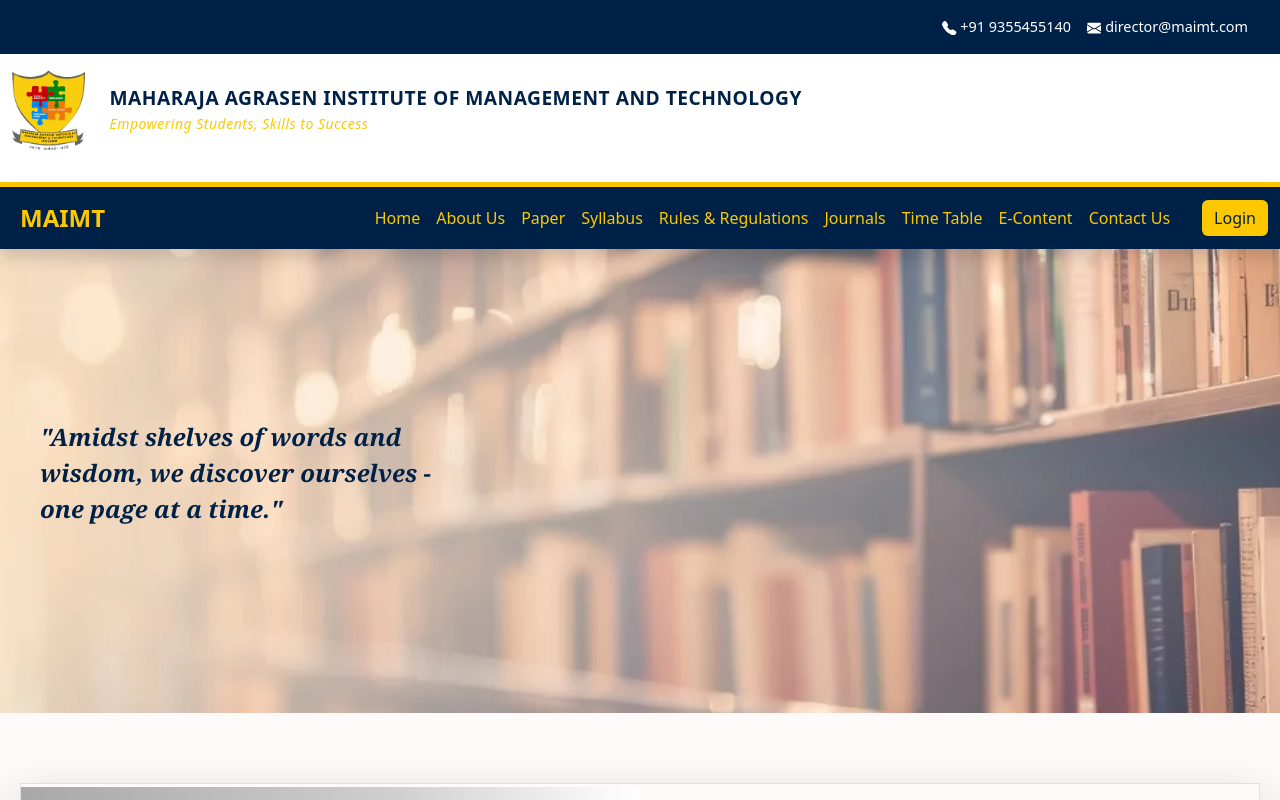
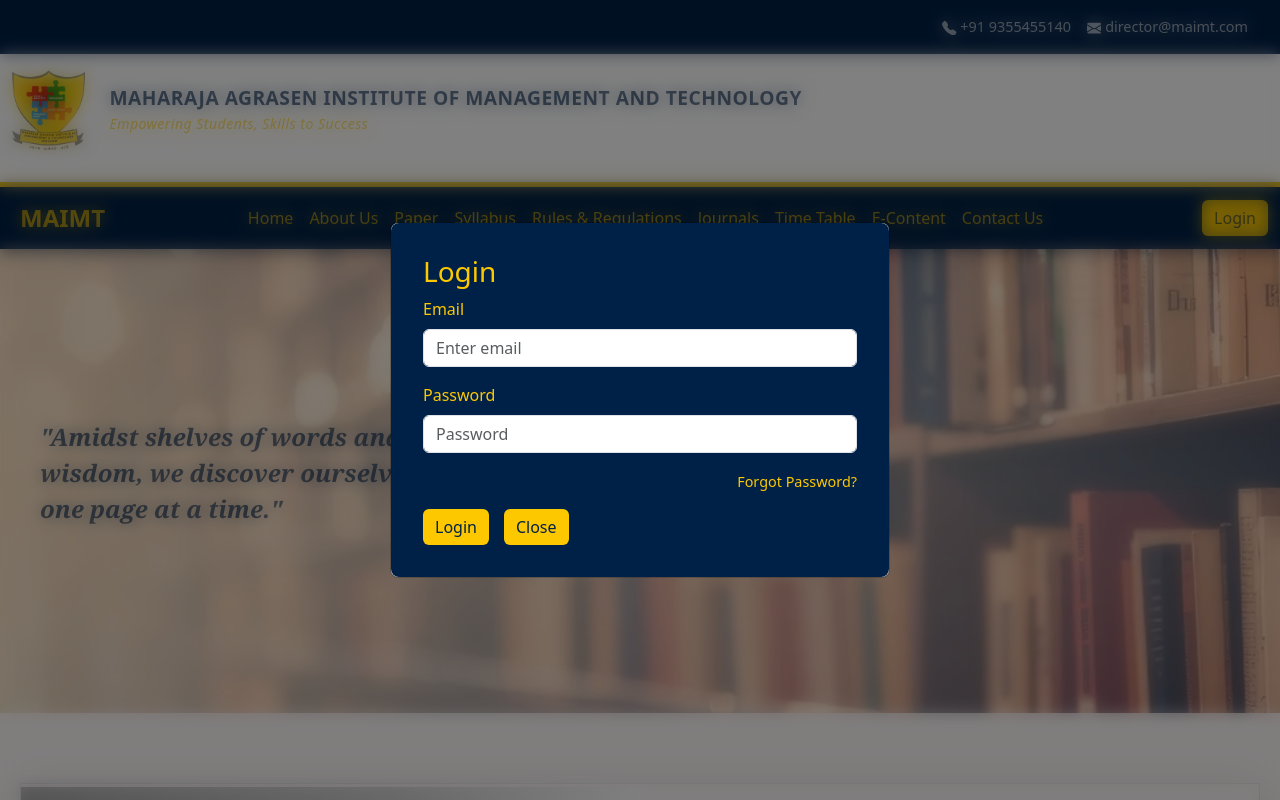
Before and after one commit to ravneetkaur-dev/Digital-Library, a React (Vite) app in the folder frontend/: page / in a window 1280 px wide. Both pictures are taken after a click on the button "Login". Shown: the top 800 px of the page. Built offline with nearby package versions, Linux system fonts and the light colour scheme; grey boxes are pictures that could not be loaded.

Commit message:
Add Login Modal

```diff
--- /dev/null
+++ b/frontend/src/components/loginModal.css
@@ -0,0 +1,38 @@
+.modal-backdrop.show {
+  backdrop-filter: blur(8px);
+}
+
+.login-body {
+  background: #002147;
+  color: #fdc800;
+  padding: 2rem;
+  border-radius: 8px;
+}
+
+.login-body .btn {
+  background: #fdc800;
+  color: #002147;
+  border: none;
+}
+
+.login-body .btn:hover {
+  background: #e6b800;
+  color: #002147;
+}
+
+.login-buttons {
+  display: flex;
+  gap: 15px;
+}
+
+.forgot-password-link {
+  font-size: 0.9rem;
+  color: #fdc800;
+  text-decoration: none;
+  transition: color 0.3s ease;
+}
+
+.forgot-password-link:hover {
+  color: #e6b800;
+  text-decoration: underline;
+}
--- /dev/null
+++ b/frontend/src/components/loginModal.jsx
@@ -0,0 +1,34 @@
+import { Modal, Button, Form } from "react-bootstrap";
+import './loginModal.css';
+import { Link } from "react-router-dom";
+export const LoginModal = ({ show, handleClose }) => {
+  return (
+    <Modal show={show} onHide={handleClose} centered>
+        <Modal.Body className="login-body">
+            <h3 className="login-title">Login</h3>
+            <Form>
+                <Form.Group className="mb-3">
+                    <Form.Label>Email</Form.Label>
+                    <Form.Control type="email" placeholder="Enter email" />
+                </Form.Group>
+
+                <Form.Group className="mb-3">
+                    <Form.Label>Password</Form.Label>
+                    <Form.Control type="password" placeholder="Password" />
+                </Form.Group>
+
+                <Form.Group className="mb-3 text-end">
+                    <a href="#" className="forgot-password-link">Forgot Password?</a>
+                </Form.Group>
+            </Form>
+
+
+            <div className="login-buttons">
+            <Button type="submit" className="login-submit">Login</Button>
+            <Button onClick={handleClose} className="login-close">Close</Button>
+            </div>
+        </Modal.Body>
+    </Modal>
+
+  );
+};
--- a/frontend/src/components/navBar.css
+++ b/frontend/src/components/navBar.css
@@ -23,6 +23,7 @@
   color: white;
 }
 
+
 .nav .navbar-toggler {
   border: none;
 }
--- a/frontend/src/components/navBar.jsx
+++ b/frontend/src/components/navBar.jsx
@@ -1,17 +1,24 @@
 import { Nav, Navbar, Container, Button } from "react-bootstrap";
 import { Link } from 'react-router-dom';
+import { LoginModal } from "./loginModal";
+import { useState } from "react";
 import './navBar.css';
 
-export const NavBar = () => {
+export const NavBar=()=>{
+  const [showLogin, setShowLogin] = useState(false);
+
+  const handleShow=()=> setShowLogin(true);
+  const handleClose=()=> setShowLogin(false);
   return (
+    <>
     <Navbar expand="lg" className="sticky-top nav shadow">
-      <Container fluid className="justify-content-between">
+    <Container fluid className="d-flex justify-content-between align-items-center">
     <Navbar.Brand href="/" className="mx-2 brand">MAIMT</Navbar.Brand>
 
     <Navbar.Toggle aria-controls="navbar-nav" />
 
-        <Navbar.Collapse id="navbar-nav">
-          <Nav className="ms-auto">
+    <Navbar.Collapse id="navbar-nav" className="justify-content-center">
+      <Nav className="nav-links d-flex justify-content-center">
         <Nav.Link as={Link} to="/">Home</Nav.Link>
         <Nav.Link as={Link} to="/about">About Us</Nav.Link>
         <Nav.Link as={Link} to="/paper">Paper</Nav.Link>
@@ -22,11 +29,20 @@
         <Nav.Link as={Link} to="/econtent">E-Content</Nav.Link>
         <Nav.Link as={Link} to="/contact">Contact Us</Nav.Link>
       </Nav>
-          <Button className="border-0 ms-lg-4 mt-3 mt-lg-0 hover:scale-105" style={{ backgroundColor: "#fdc800", color: "#002147" }}>
+    </Navbar.Collapse>
+
+    <Button
+      onClick={handleShow}
+      className="border-0 ms-lg-4 mt-3 mt-lg-0 hover:scale-105 login-btn"
+      style={{backgroundColor:"#fdc800", color:"#002147"}}
+    >
       Login
     </Button>
-        </Navbar.Collapse>
   </Container>
+
+  <LoginModal show={showLogin} handleClose={handleClose} />
 </Navbar>
+
+    </>
   );
 };
```
Lines whose indentation alone changed are shown as unchanged.
